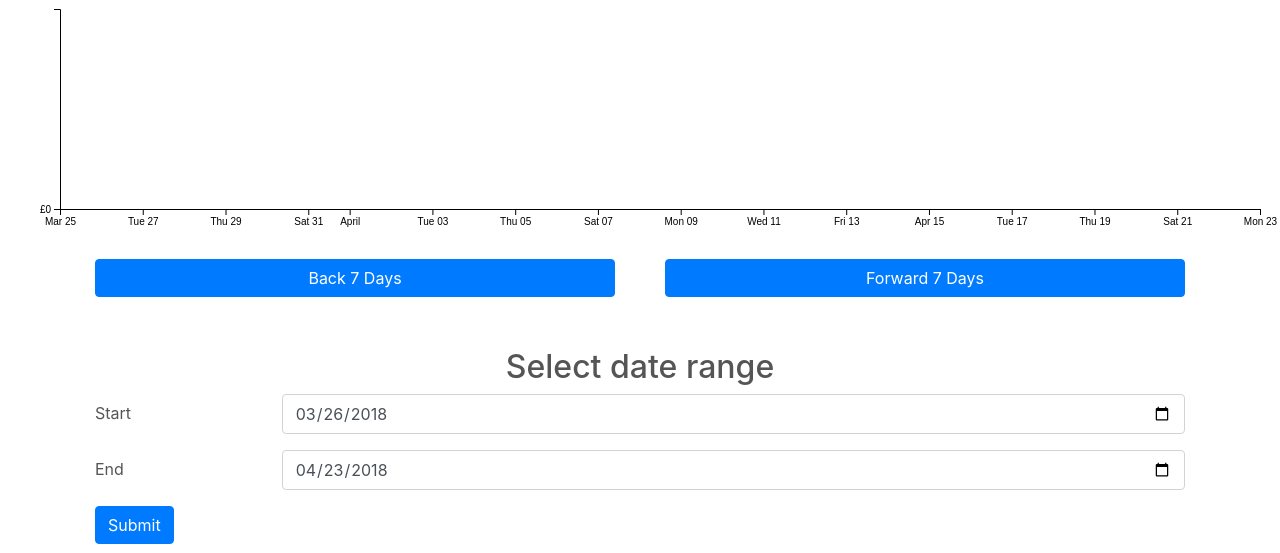
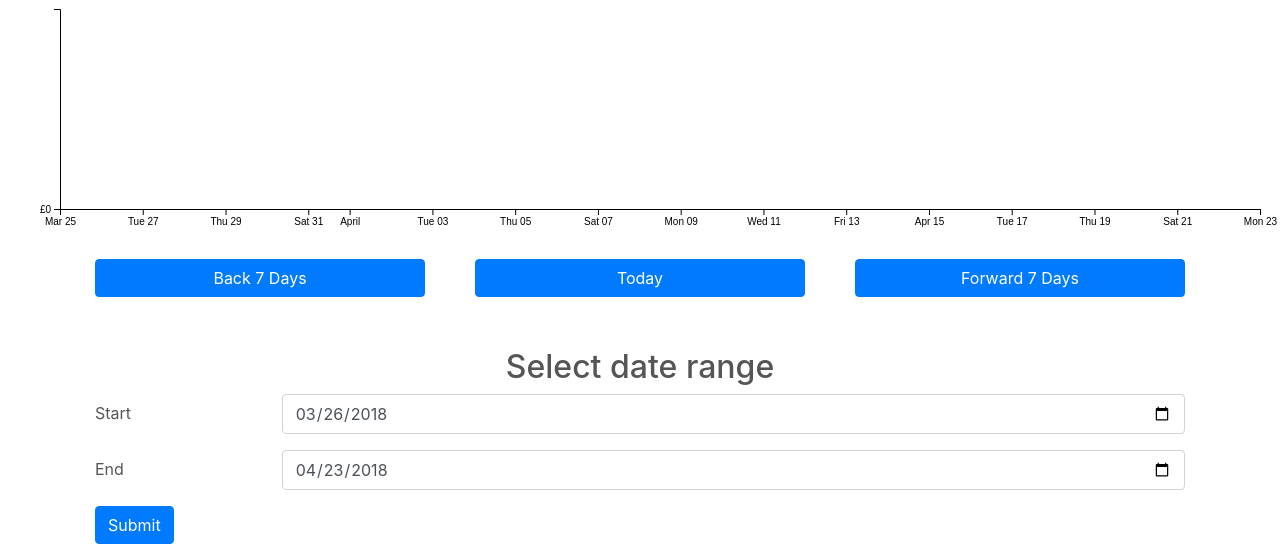
Before and after one commit to dvoong/voong_finance_3, a Django app: page /home in a window 1280 px wide. Shown: the part 72-625 px from the top of the page. Run offline with Django 3.2, Linux system fonts and the light colour scheme; the visitor is signed in with stand-in values (Sample User, id 1); data that the repository does not hold is empty; some libraries are stand-ins or nearby versions.

Commit message:
add today date range selector

```diff
--- a/website/templates/website/home.html
+++ b/website/templates/website/home.html
@@ -51,20 +51,44 @@
     <div class="container">
 
       <div class="row date-navigator-button-container">
+
 	<div class="col-sm">
 	  <form id="week-backward-form" action="/home" method="get">
 	    <input name="start" value="{{ start_minus_7|date:'Y-m-d' }}" hidden>
 	    <input name="end" value="{{ end_minus_7|date:'Y-m-d' }}" hidden>
-	    <button id="week-backward-button" type="submit" class="btn btn-primary date-navigator">Back 7 Days</button>
+	    <button id="week-backward-button"
+		    type="submit"
+		    class="btn btn-primary date-navigator">
+	      Back 7 Days
+	    </button>
 	  </form>
 	</div>
+
+	<div class="col-sm">
+	  <form id="center-on-today-form">
+	    <input name="start" value="{{ center_on_today_start|date:'Y-m-d' }}" hidden>
+	    <input name="end" value="{{ center_on_today_end|date:'Y-m-d' }}" hidden>
+	    <button id="center-on-today-button"
+		    type="submit"
+		    class="btn btn-primary date-navigator">
+	      Today
+	    </button>
+
+	  </form>
+	</div>
+
 	<div class="col-sm">
 	  <form id="week-forward-form" action="/home" method="get">
-	    <button id="week-forward-button" type="submit" class="btn btn-primary date-navigator">Forward 7 Days</button>
+	    <button id="week-forward-button"
+		    type="submit"
+		    class="btn btn-primary date-navigator">
+	      Forward 7 Days
+	    </button>
 	    <input name="start" value="{{ start_plus_7|date:'Y-m-d' }}" hidden>
 	    <input name="end" value="{{ end_plus_7|date:'Y-m-d' }}" hidden>
 	  </form>
 	</div>
+
       </div>
 
       <form id="date-selector" action="/home" method="get">
--- a/website/views.py
+++ b/website/views.py
@@ -32,6 +32,10 @@ def home(request):
     else:
         end = today + datetime.timedelta(days=14)
 
+    days = (end - start).days
+    center_on_today_start = today - datetime.timedelta(days=days//2)
+    center_on_today_end = today + datetime.timedelta(days=days - days//2)
+
     balances, transactions = models.get_balances(user, start, end)
 
     balances['date'] = balances['date'].dt.strftime('%Y-%m-%d')
@@ -42,11 +46,13 @@ def home(request):
         'balances': balances.to_dict('records'),
         'start': start,
         'end': end,
-        'today': datetime.date.today(),
+        'today': today,
         'start_plus_7': start + datetime.timedelta(days=7),
         'end_plus_7': end + datetime.timedelta(days=7),
         'start_minus_7': start - datetime.timedelta(days=7),
         'end_minus_7': end - datetime.timedelta(days=7),
+        'center_on_today_start': center_on_today_start,
+        'center_on_today_end': center_on_today_end,
     }
     return render(request, 'website/home.html', template_kwargs)
 
```
Also changed, not shown: website/static/website/home.ts (+11 -7 lines), website/static/website/home.js.
